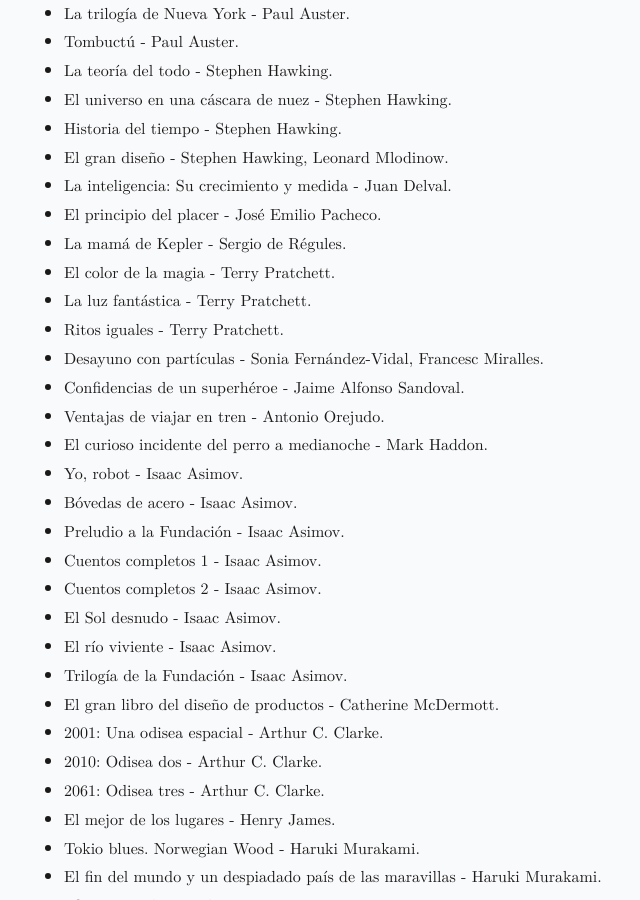
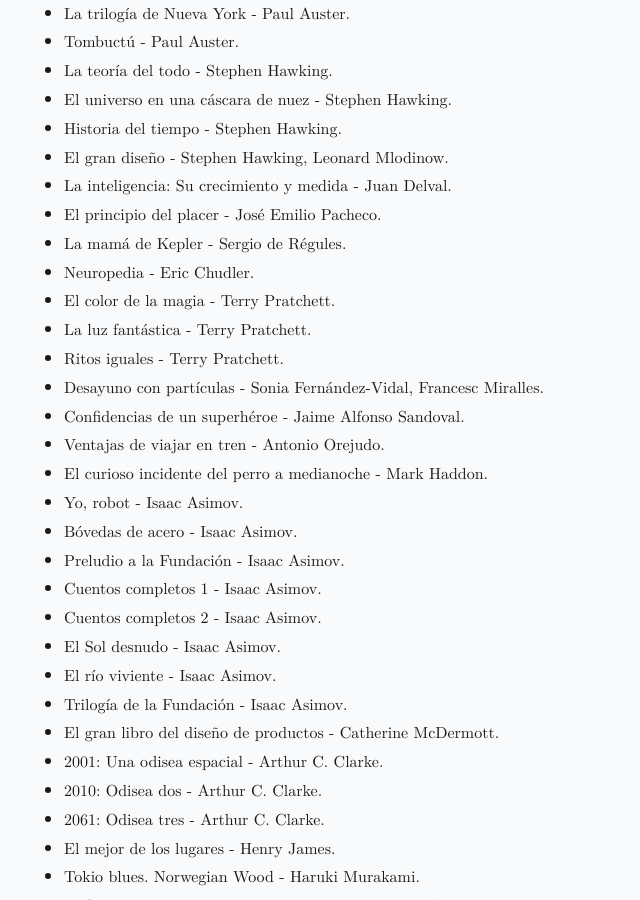
Before and after one commit to jProgr/jprogr.github.io, a Jekyll site: the page built from pages/books-read.md, in a window 1280 px wide and 900 px high, scrolled down 3020 px. Shown: the whole window, without its empty margins (316-956 px from the left). Built offline with Jekyll 4.4.1, drawn with Linux system fonts in a browser that asks for light colours.

Commit message:
Update content
Updated "Books read".

```diff
--- a/pages/books-read.md
+++ b/pages/books-read.md
@@ -111,6 +111,7 @@ These are lists of the books that I have read and enjoyed enough to put in a lis
 - La inteligencia: Su crecimiento y medida - Juan Delval.
 - El principio del placer - José Emilio Pacheco.
 - La mamá de Kepler - Sergio de Régules.
+- Neuropedia - Eric Chudler.
 - El color de la magia - Terry Pratchett.
 - La luz fantástica - Terry Pratchett.
 - Ritos iguales - Terry Pratchett.
```
